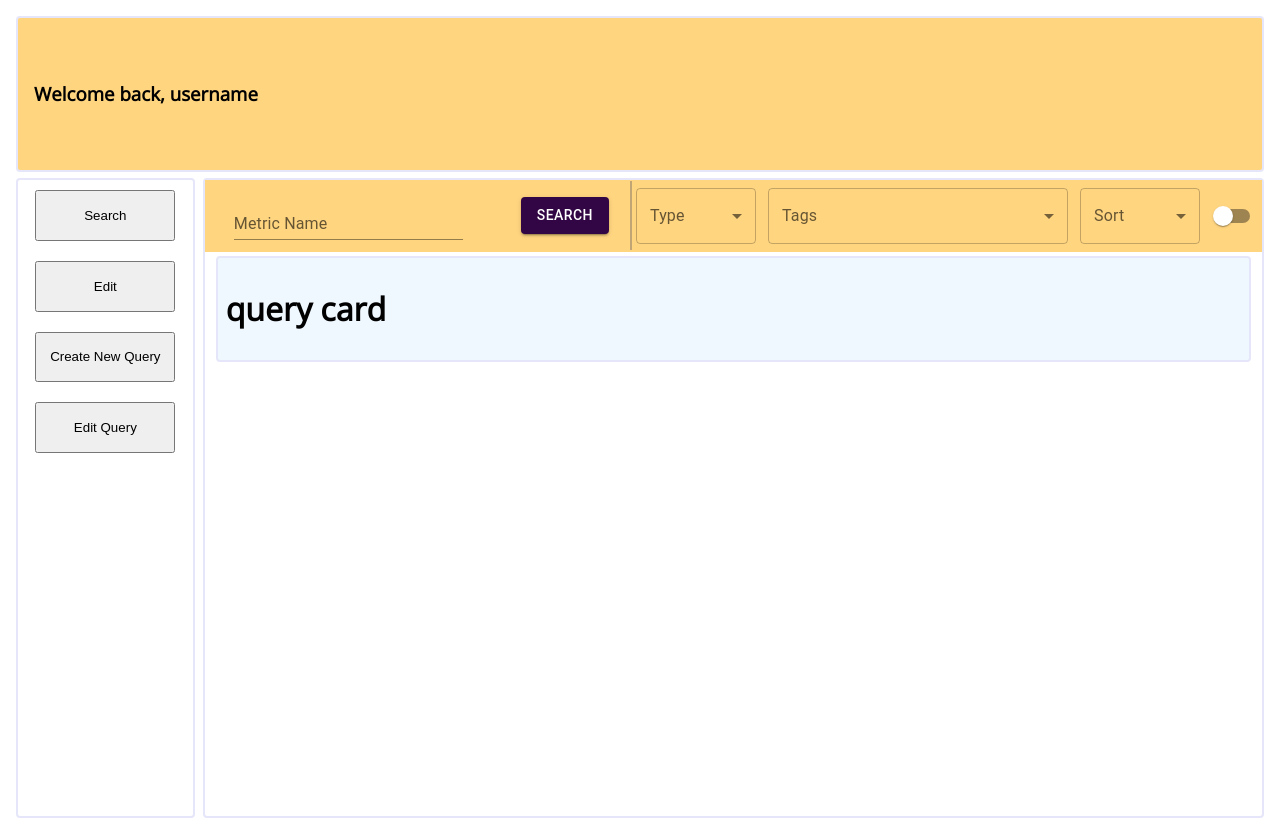
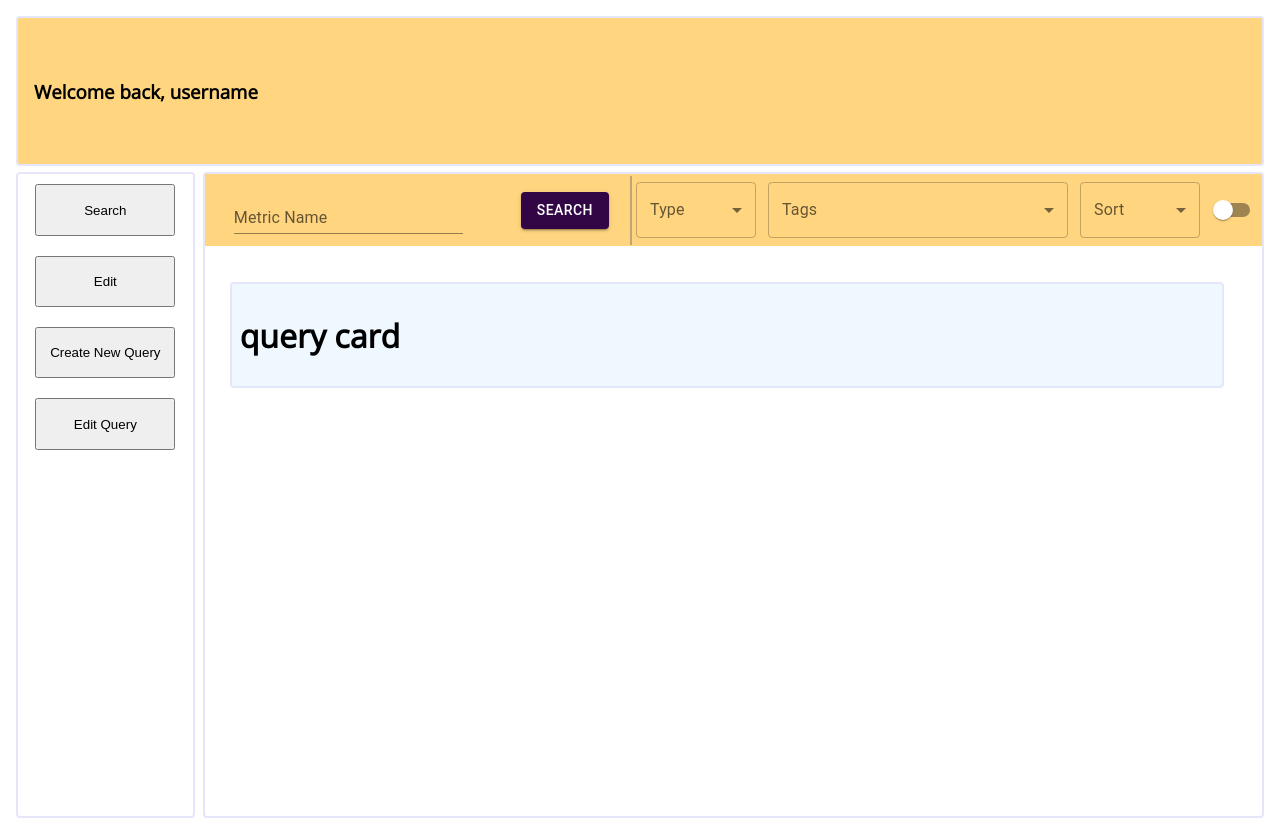
Before and after one commit to SQLizr/SQLizr, a React app: page / in a window 1280 px wide. Built offline with nearby package versions, Linux system fonts and the light colour scheme.

Commit message:
Create a container around query cards

```diff
--- a/src/client/components/Content.tsx
+++ b/src/client/components/Content.tsx
@@ -119,7 +119,9 @@ function Content() {
         </ThemeProvider>
 
       </form>
+      <div id='querycard-container' className='container'>
       <QueryCard />
+      </div>
 
     </main>
   );
--- a/src/public/styles.scss
+++ b/src/public/styles.scss
@@ -110,6 +110,13 @@ html{
   padding: .5em;
 }
 
+#querycard-container {
+  margin-top: 2rem;
+  width: 96%;
+  display: flex;
+  flex-direction: column;
+}
+
 #toolbox{
   display: flex;
   flex-direction: column;
```
